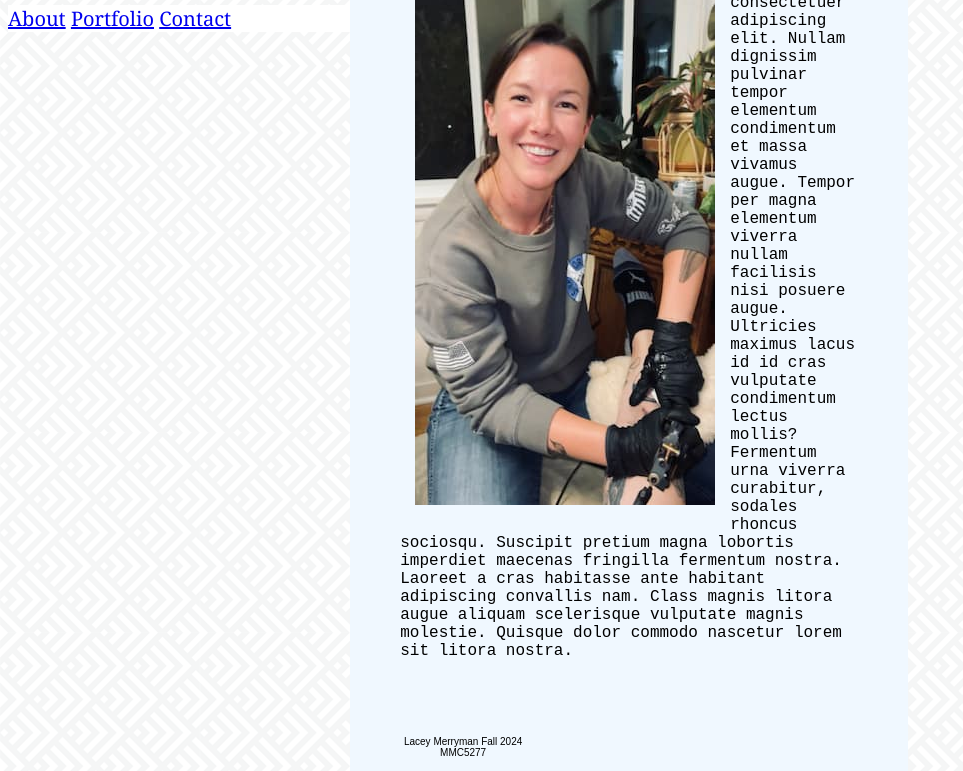
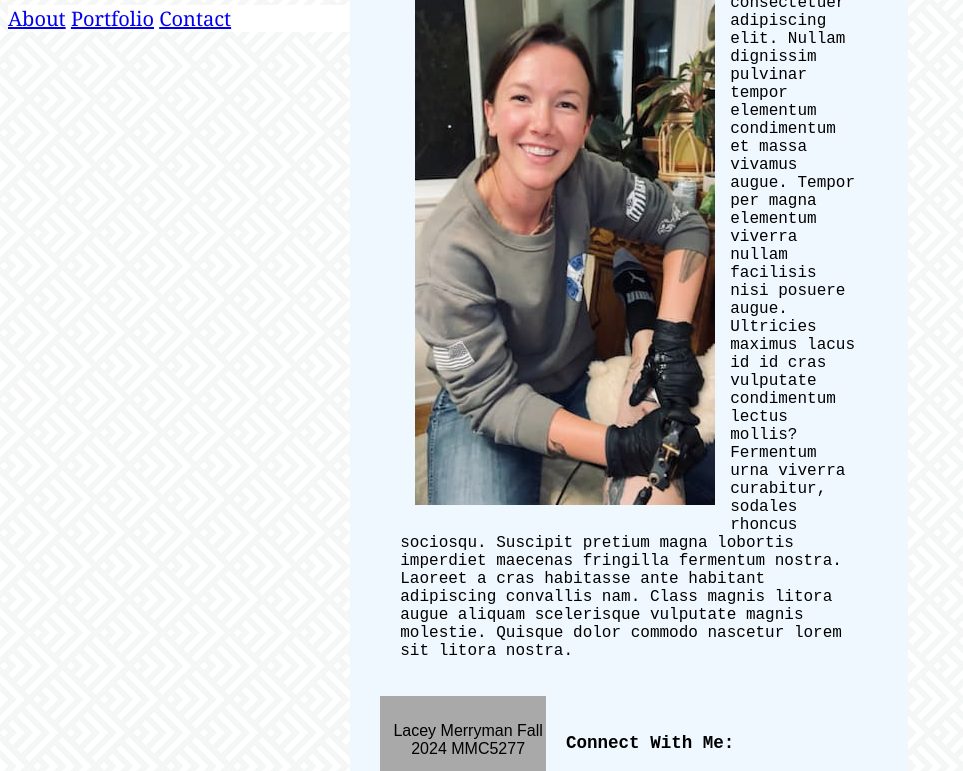
Before and after one commit to LaceyMerryman/m5-hw5-merryman-lacey, a plain HTML site: page index.html in a window 1280 px wide. Shown: the part 167-938 px from the top of the page, without its empty margins (0-963 px from the left). Drawn offline with Linux system fonts and the light colour scheme.

Commit message:
modify readme.md

```diff
--- a/styles.css
+++ b/styles.css
@@ -58,10 +58,10 @@ aside:: after {
     display: block;
 }
 
-footer {
+.footer {
+    background-color: darkgray;
     text-align: center;
-    margin: 40px 0 20px;
-    font-size: 10px;
+    padding: 10px;
     font-family:Arial, Helvetica, sans-serif;
 }
 
```
Also changed, not shown: index.html (+1 -1 lines).
